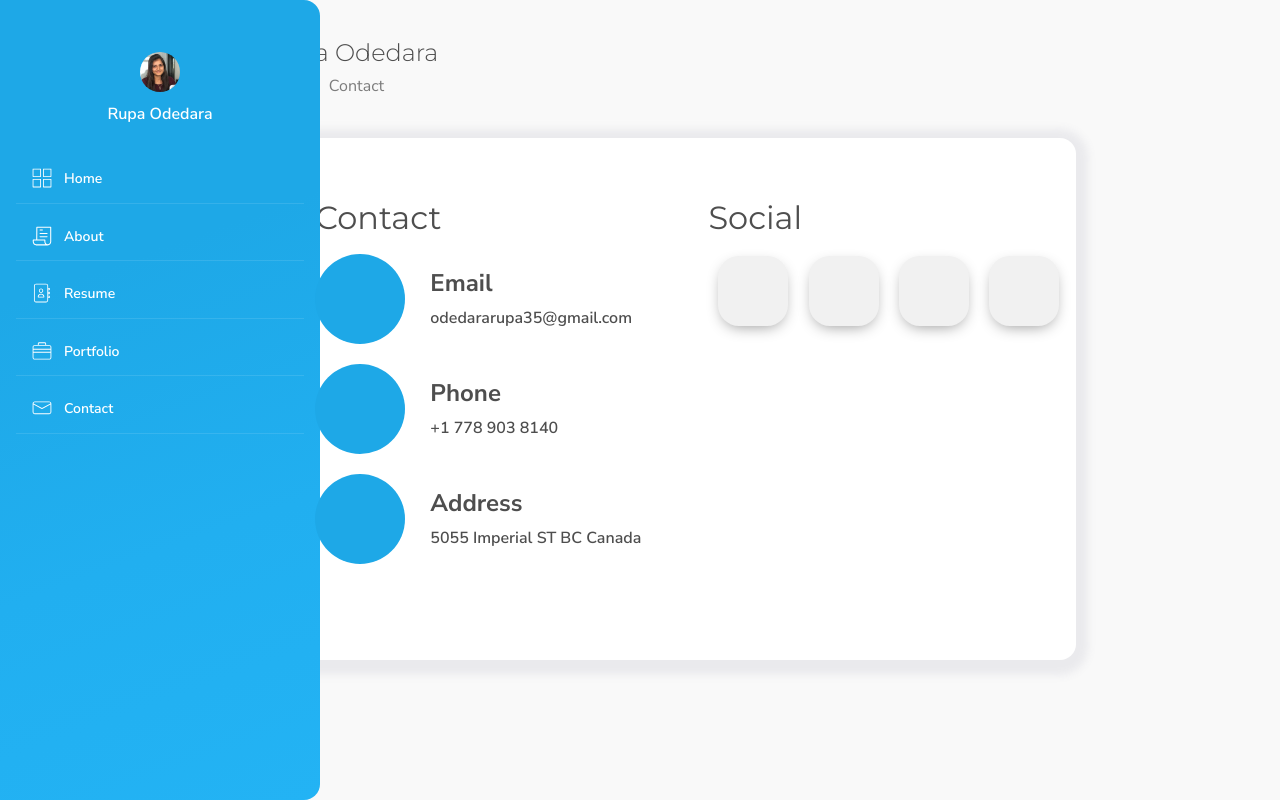
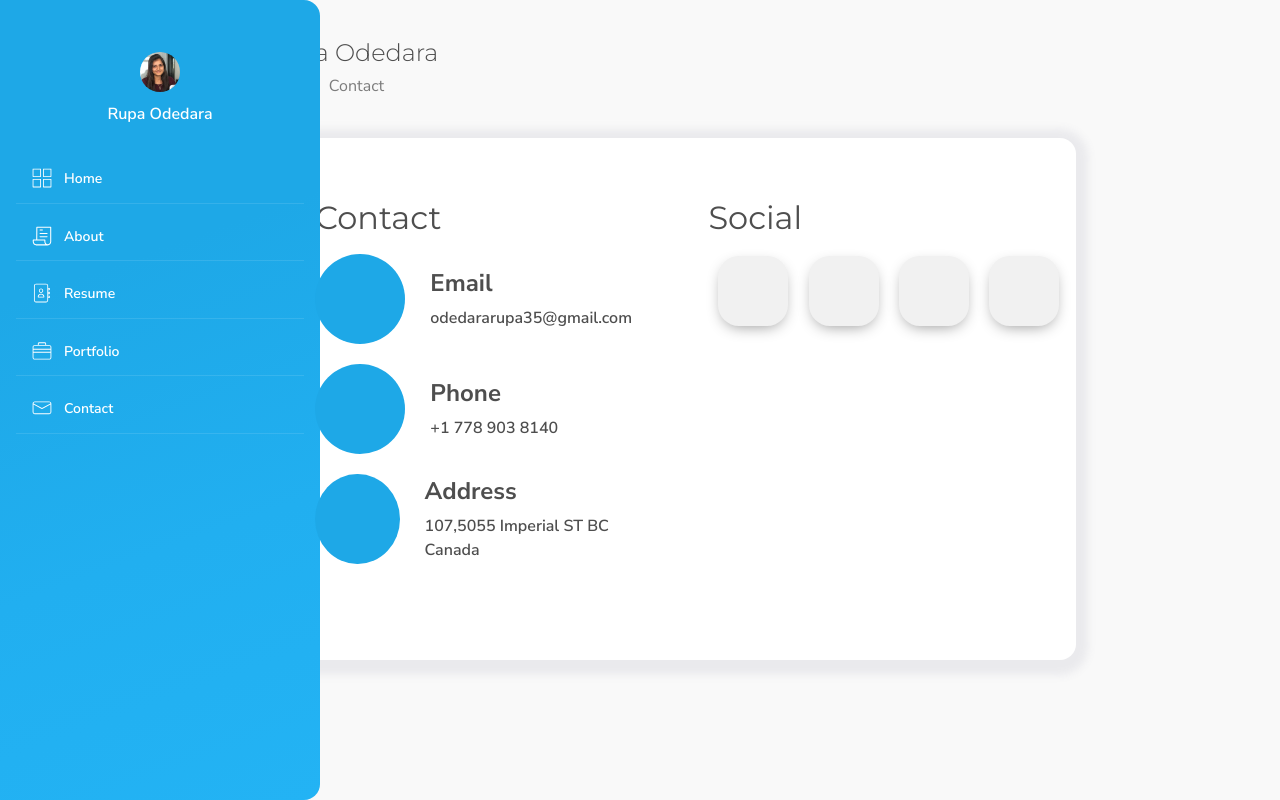
Before and after one commit to OdedaraRupa/portfolio_page, a React (Create React App) app: page /contact in a window 1280 px wide. Built offline with nearby package versions, Linux system fonts and the light colour scheme; a web font is replaced by a local one.

Commit message:
Intial commit in academic branch.

```diff
--- a/src/pages/Contact.js
+++ b/src/pages/Contact.js
@@ -17,7 +17,7 @@ export default function About() {
     {
       icon: "fa fa-address-book",
       title: "Address",
-      content: "5055 Imperial ST BC Canada",
+      content: "107,5055 Imperial ST BC Canada",
       link: "#"
     }
   ]
```
